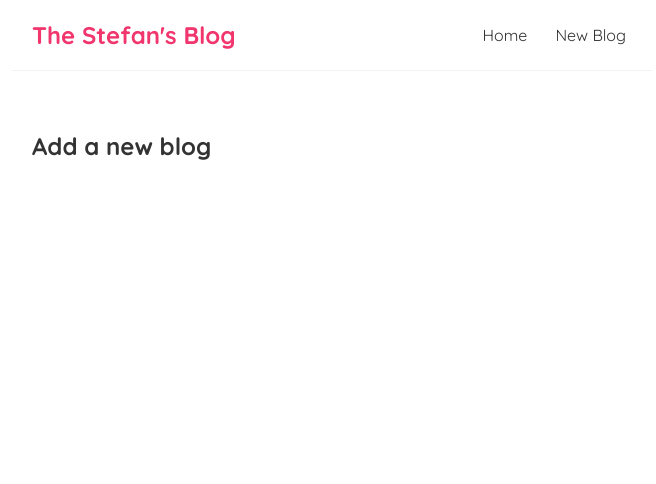
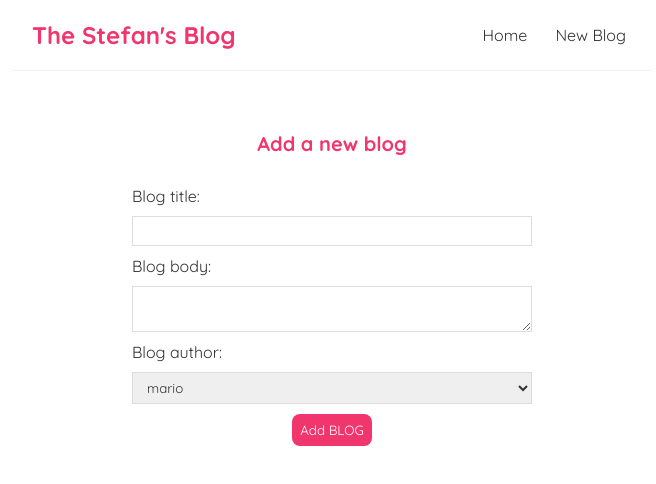
Before and after one commit to StefanM55/stefan-blog, a React (Create React App) app: page /create in a window 1280 px wide. Shown: the top 484 px of the page, without its empty margins (308-964 px from the left). Built offline with nearby package versions, Linux system fonts and the light colour scheme.

Commit message:
add forms in create.js for title body author

```diff
--- a/src/Create.js
+++ b/src/Create.js
@@ -1,7 +1,39 @@
+import { useState } from "react";
+
 const Create = () => {
+  const [title, setTitle] = useState('');
+  const [body, setBody] = useState('');
+  const [author, setAuthor] = useState('mario');
+
   return (
     <div className="create">
       <h2>Add a new blog</h2>
+      <form>
+        <label>Blog title:</label>
+        <input
+          type="text"
+          required
+          value={title}
+          onChange={(e) => setTitle(e.target.value)}
+        />
+        <label>Blog body:</label>
+        <textarea
+          required
+          value={body}
+          onChange={(e) => setBody(e.target.value)}
+        ></textarea>
+        <label>Blog author:</label>
+        <select
+          value={ author }
+          onChange={(e) => setAuthor(e.target.value)}
+        >
+          <option value="mario">mario</option>
+          <option value="yoshi">yoshi</option>
+        </select>
+        <button>Add BLOG</button>
+        <p>{ title }</p>
+        <p>{ body }</p>
+      </form>
     </div>
    );
 }
--- a/src/index.css
+++ b/src/index.css
@@ -59,3 +59,35 @@
 .blog-details div {
   margin: 20px 0;
 }
+
+/* create new blog form */
+.create {
+  max-width: 400px;
+  margin: 0 auto;
+  text-align: center;
+}
+.create label {
+  text-align: left;
+  display: block;
+}
+.create h2 {
+  font-size: 20px;
+  color: #f1356d;
+  margin-bottom: 30px;
+}
+.create input, .create textarea, .create select {
+  width: 100%;
+  padding: 6px 10px;
+  margin: 10px 0;
+  border: 1px solid #ddd;
+  box-sizing: border-box;
+  display: block;
+}
+.create button {
+  background: #f1356d;
+  color: #fff;
+  border: 0;
+  padding: 8px;
+  border-radius: 8px;
+  cursor: pointer;
+}
```
